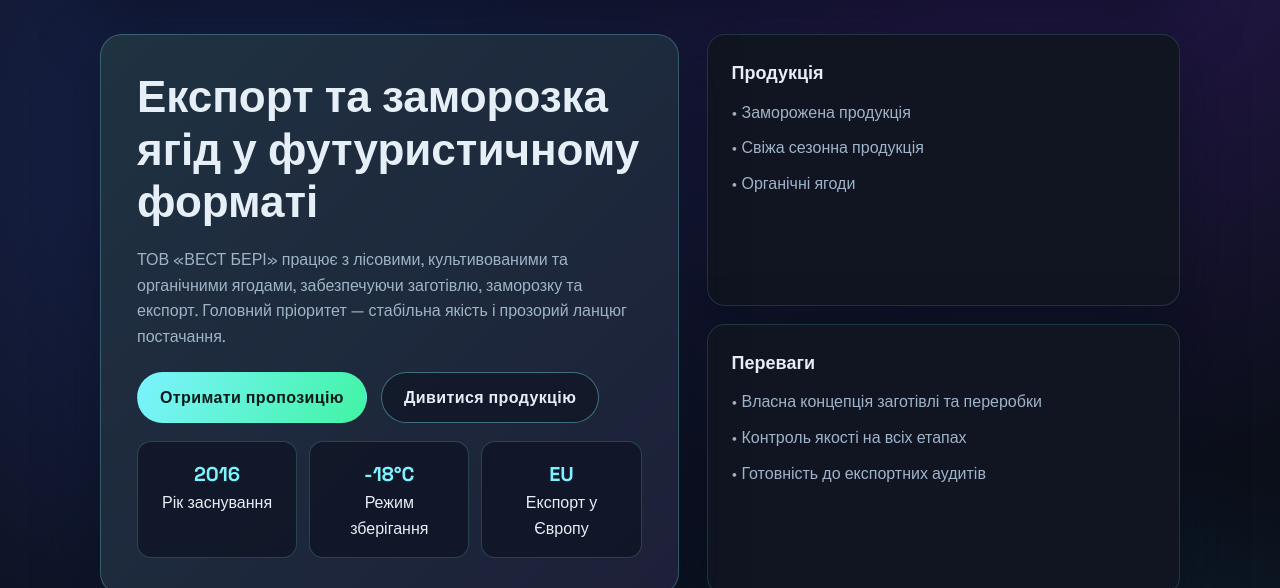
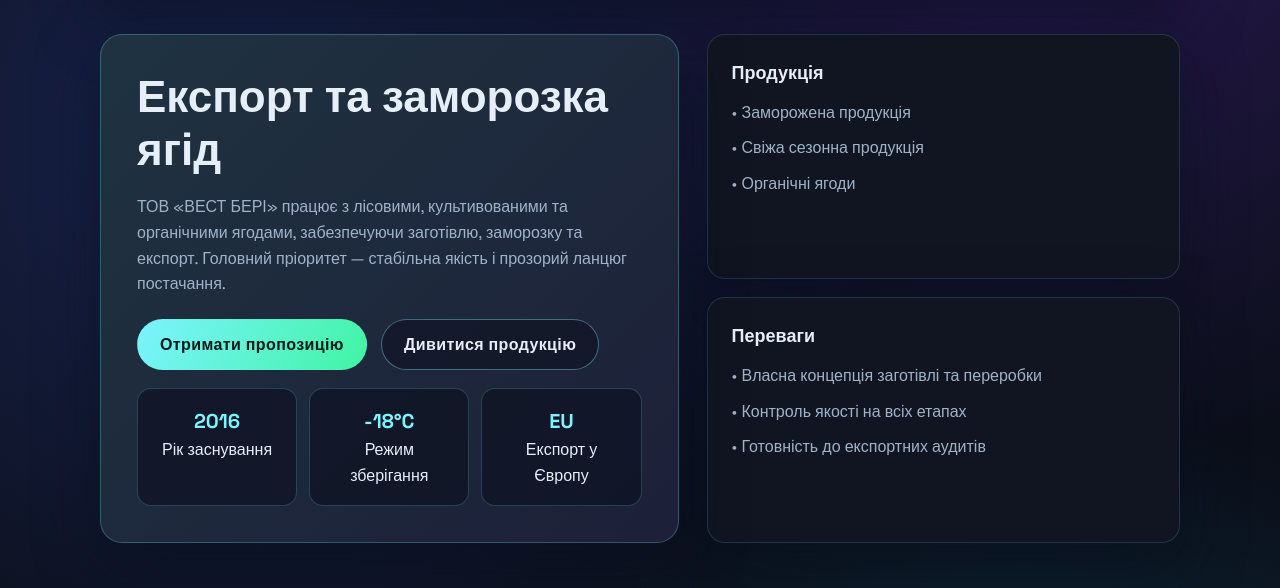
Before and after one commit to heronqq/heronqq.github.io, a plain HTML site: page index.html in a window 1280 px wide. Shown: the part 169-757 px from the top of the page. Drawn offline with Linux system fonts and the light colour scheme.

Commit message:
Update index.html

```diff
--- a/index.html
+++ b/index.html
@@ -83,7 +83,7 @@
 
       <section class="hero">
         <div class="hero-card">
-          <h1 data-i18n-uk="Експорт та заморозка ягід у футуристичному форматі" data-i18n-en="Export and freezing of berries in a futuristic format" data-i18n-pl="Eksport i mrożenie jagód w futurystycznym stylu">Експорт та заморозка ягід у футуристичному форматі</h1>
+          <h1 data-i18n-uk="Експорт та заморозка ягід" data-i18n-en="Export and freezing of berries in a futuristic format" data-i18n-pl="Eksport i mrożenie jagód w futurystycznym stylu">Експорт та заморозка ягід</h1>
           <p data-i18n-uk="ТОВ «ВЕСТ БЕРІ» працює з лісовими, культивованими та органічними ягодами, забезпечуючи заготівлю, заморозку та експорт. Головний пріоритет — стабільна якість і прозорий ланцюг постачання." data-i18n-en="WestBerry works with wild, cultivated, and organic berries, providing sourcing, freezing, and export. Our key priority is stable quality and a transparent supply chain." data-i18n-pl="WestBerry pracuje z jagodami leśnymi, uprawnymi i organicznymi, zapewniając zbiór, mrożenie i eksport. Priorytetem jest stabilna jakość i przejrzysty łańcuch dostaw.">ТОВ «ВЕСТ БЕРІ» працює з лісовими, культивованими та органічними ягодами, забезпечуючи заготівлю, заморозку та експорт. Головний пріоритет — стабільна якість і прозорий ланцюг постачання.</p>
           <div class="hero-actions">
             <a class="btn btn-primary" href="contacts.html" data-i18n-uk="Отримати пропозицію" data-i18n-en="Get an offer" data-i18n-pl="Otrzymaj ofertę">Отримати пропозицію</a>
```
